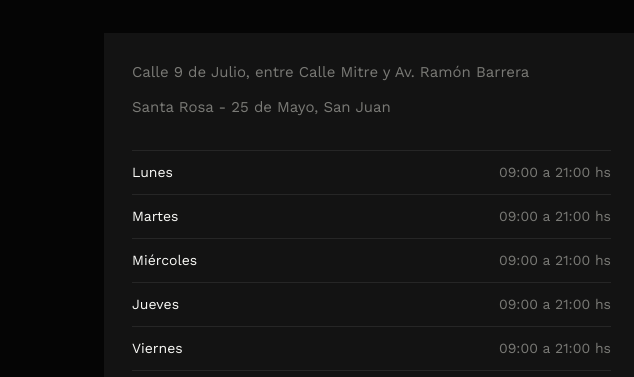
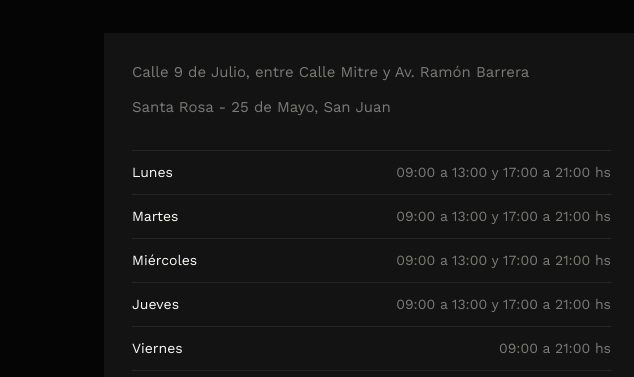
Before and after one commit to nomadcode02-design/amb-barber, a plain HTML site: page index.html in a window 1280 px wide. Shown: the part 4322-4699 px from the top of the page, 0-634 px from the left. Drawn offline with nearby package versions, Linux system fonts and the light colour scheme.

Commit message:
Turno partido lunes a jueves (9-13 y 17-21)

```diff
--- a/data.js
+++ b/data.js
@@ -11,10 +11,23 @@ const BARBEROS = [
   { id: "ale", nombre: "Ale" },
 ];
 
-// Horario de atención: Lunes a Sábado 09:00 - 21:00 hs
-const HORARIO_APERTURA = "09:00";
-const HORARIO_CIERRE = "21:00";
-const DIAS_ATENCION = [1,2,3,4,5,6]; // 0=domingo ... 6=sábado (cerrado domingo)
+// Horario de atención:
+// Lunes a Jueves: 09:00 a 13:00 y 17:00 a 21:00 (turno partido, mediodía cerrado)
+// Viernes y Sábado: 09:00 a 21:00 corrido
+// Domingo: cerrado
+//
+// Cada día de la semana (0=domingo ... 6=sábado) tiene una lista de franjas.
+// Un día cerrado es una lista vacía []. Si algún día tiene una sola franja
+// corrida (como viernes/sábado), va con un solo objeto en la lista.
+const HORARIOS_POR_DIA = {
+  0: [], // domingo - cerrado
+  1: [{ apertura: "09:00", cierre: "13:00" }, { apertura: "17:00", cierre: "21:00" }], // lunes
+  2: [{ apertura: "09:00", cierre: "13:00" }, { apertura: "17:00", cierre: "21:00" }], // martes
+  3: [{ apertura: "09:00", cierre: "13:00" }, { apertura: "17:00", cierre: "21:00" }], // miércoles
+  4: [{ apertura: "09:00", cierre: "13:00" }, { apertura: "17:00", cierre: "21:00" }], // jueves
+  5: [{ apertura: "09:00", cierre: "21:00" }], // viernes
+  6: [{ apertura: "09:00", cierre: "21:00" }], // sábado
+};
 
 // URL del backend del bot (se completa cuando esté desplegado)
 const API_URL = "https://amb-bot-production.up.railway.app/api/reservar";
--- a/index.html
+++ b/index.html
@@ -187,10 +187,14 @@
   const hoursList = document.getElementById('hours-list');
   for (let d = 1; d <= 7; d++) {
     const dow = d % 7; // 1..6,0 -> Lunes..Sábado,Domingo
-    const abierto = DIAS_ATENCION.includes(dow);
+    const franjasDelDia = HORARIOS_POR_DIA[dow] || [];
+    const abierto = franjasDelDia.length > 0;
+    const textoHorario = abierto
+      ? franjasDelDia.map(f => `${f.apertura} a ${f.cierre}`).join(' y ') + ' hs'
+      : 'Cerrado';
     const row = document.createElement('div');
     row.className = 'hours-row' + (abierto ? '' : ' closed');
-    row.innerHTML = `<span class="day">${NOMBRES_DIA[dow]}</span><span class="time">${abierto ? HORARIO_APERTURA + ' a ' + HORARIO_CIERRE + ' hs' : 'Cerrado'}</span>`;
+    row.innerHTML = `<span class="day">${NOMBRES_DIA[dow]}</span><span class="time">${textoHorario}</span>`;
     hoursList.appendChild(row);
   }  // Carrusel de fotos del local: arma los puntos y sincroniza con el scroll
   const carousel = document.getElementById('carousel');
```
Also changed, not shown: formulario.html (+9 -5 lines).
